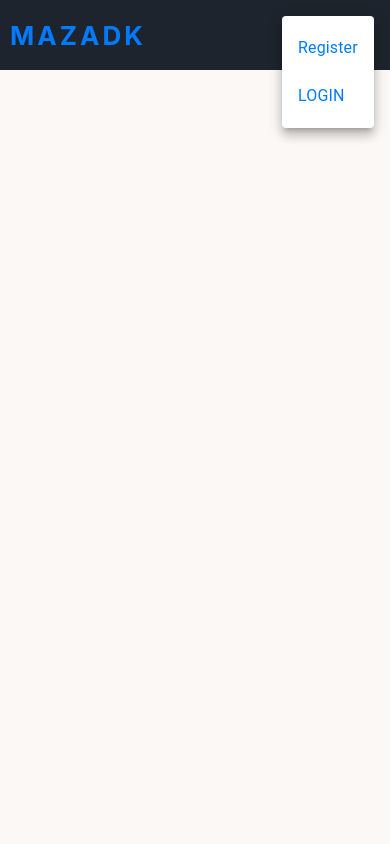
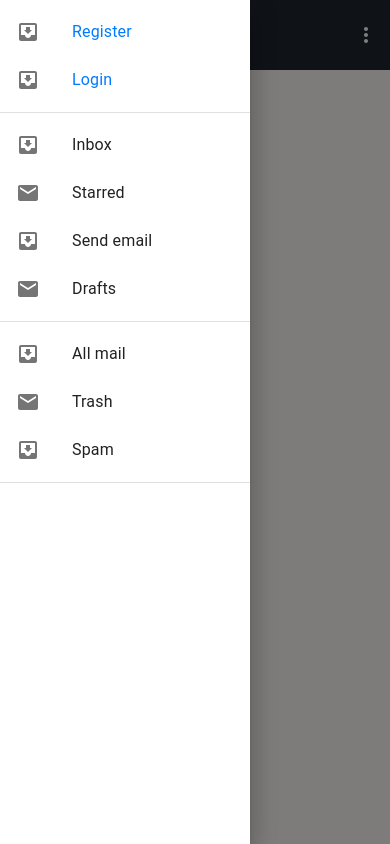
Before and after one commit to sirSayed98/mazadk-front, a Next.js app in the folder mazad/: page / in a window 390 px wide. Both pictures are taken after a click on the button "more". Built offline with nearby package versions, Linux system fonts and the light colour scheme.

Commit message:
modify navbar

```diff
--- a/mazad/components/Navbar/Navbar.js
+++ b/mazad/components/Navbar/Navbar.js
@@ -1,32 +1,16 @@
-import React, { useState } from "react";
+import React from "react";
 import { useDispatch, useSelector } from "react-redux";
 import Link from "next/link";
 
-import { logout } from "../../Redux/actions/userAction";
-
 import style from "./Navbar.module.css";
-import Button from "@material-ui/core/Button";
-import Menu from "@material-ui/core/Menu";
-import MenuItem from "@material-ui/core/MenuItem";
-import MenuIcon from "@material-ui/icons/Menu";
 
 import SideMenu from "../SideMenu/SideMenu";
 const Navbar = () => {
-  const dispatch = useDispatch();
-  const [anchorEl, setAnchorEl] = useState(null);
-
   const userLogin = useSelector((state) => state.userLogin);
   const { userInfo } = userLogin;
+  const dispatch = useDispatch();
 
-  const handleClick = (event) => {
-    setAnchorEl(event.currentTarget);
-  };
-
-  const handleClose = () => {
-    setAnchorEl(null);
-  };
   const handleLogout = () => {
-    handleClose();
     dispatch(logout());
   };
 
@@ -43,7 +27,7 @@ const Navbar = () => {
 
         {!userInfo && (
           <div className={`${style.buttons_box}`}>
-            <button className={`${style.register_button} btn btn_master`}>
+            <button className={`${style.register_button} btn btn_master mr-3`}>
               {" "}
               <Link as={`/Register`} href={`/Register`}>
                 Register
@@ -72,44 +56,7 @@ const Navbar = () => {
         )}
 
         <div className={`${style.burger_menu}`}>
-          <Button
-            aria-controls="simple-menu"
-            aria-haspopup="true"
-            onClick={handleClick}
-            style={{ color: "white" }}
-            className="btn"
-            startIcon={<MenuIcon style={{ color: "white", fontSize: 35 }} />}
-          ></Button>
-          <Menu
-            id="simple-menu"
-            anchorEl={anchorEl}
-            keepMounted
-            open={Boolean(anchorEl)}
-            onClose={handleClose}
-          >
-            {!userInfo && (
-              <div>
-                <MenuItem onClick={handleClose}>
-                  {" "}
-                  <Link as={`/Register`} href={`/Register`}>
-                    Register
-                  </Link>{" "}
-                </MenuItem>
-
-                <MenuItem onClick={handleClose}>
-                  <Link as={`/Login`} href={`/Login`}>
-                    LOGIN
-                  </Link>
-                </MenuItem>
-              </div>
-            )}
-
-            {userInfo && (
-              <div>
-                <MenuItem onClick={handleLogout}>LOGOUT</MenuItem>
-              </div>
-            )}
-          </Menu>
+          <SideMenu />
         </div>
       </div>
     </>
--- a/mazad/components/Navbar/Navbar.module.css
+++ b/mazad/components/Navbar/Navbar.module.css
@@ -20,7 +20,7 @@
 .buttons_box {
   display: flex;
   width: 30%;
-  justify-content: space-around;
+  justify-content: center;
   align-items: center;
 }
 
@@ -47,11 +47,13 @@
 .burger_menu {
   display: none;
   overflow: hidden;
+  align-items: center;
 }
 
 @media only screen and (max-width: 840px) {
   .burger_menu {
-    display: contents;
+    display: flex;
+    align-items: center;
   }
   .buttons_box {
     display: none;
--- a/mazad/components/SideMenu/SideMenu.js
+++ b/mazad/components/SideMenu/SideMenu.js
@@ -1,8 +1,10 @@
 import React from "react";
+
+import { useSelector, useDispatch } from "react-redux";
+
 import clsx from "clsx";
 import { makeStyles } from "@material-ui/core/styles";
 import Drawer from "@material-ui/core/Drawer";
-import Button from "@material-ui/core/Button";
 import List from "@material-ui/core/List";
 import Divider from "@material-ui/core/Divider";
 import ListItem from "@material-ui/core/ListItem";
@@ -12,6 +14,10 @@ import InboxIcon from "@material-ui/icons/MoveToInbox";
 import MailIcon from "@material-ui/icons/Mail";
 import MoreVertIcon from "@material-ui/icons/MoreVert";
 import IconButton from "@material-ui/core/IconButton";
+
+import { logout } from "../../Redux/actions/userAction";
+
+import Link from "next/link";
 
 const useStyles = makeStyles({
   list: {
@@ -48,6 +54,32 @@ export default function TemporaryDrawer() {
       onClick={toggleDrawer(anchor, false)}
       onKeyDown={toggleDrawer(anchor, false)}
     >
+      {!userInfo && (
+        <List>
+          <ListItem button>
+            <ListItemIcon>
+              <InboxIcon />
+            </ListItemIcon>
+            <ListItemText>
+              <Link as={`/Register`} href={`/Register`}>
+                Register
+              </Link>
+            </ListItemText>
+          </ListItem>
+
+          <ListItem button>
+            <ListItemIcon>
+              <InboxIcon />
+            </ListItemIcon>
+            <ListItemText>
+              <Link as={`/Login`} href={`/Login`}>
+                Login
+              </Link>
+            </ListItemText>
+          </ListItem>
+        </List>
+      )}
+      <Divider />
       <List>
         {["Inbox", "Starred", "Send email", "Drafts"].map((text, index) => (
           <ListItem button key={text}>
@@ -69,8 +101,26 @@ export default function TemporaryDrawer() {
           </ListItem>
         ))}
       </List>
+      <Divider />
+      {userInfo && (
+        <List onClick={handleLogout}>
+          <ListItem button>
+            <ListItemIcon>
+              <InboxIcon />
+            </ListItemIcon>
+            <ListItemText>Logout</ListItemText>
+          </ListItem>
+        </List>
+      )}
     </div>
   );
+  const userLogin = useSelector((state) => state.userLogin);
+  const { userInfo } = userLogin;
+  const dispatch = useDispatch();
+
+  const handleLogout = () => {
+    dispatch(logout());
+  };
 
   return (
     <div style={{ float: "right" }}>
@@ -82,7 +132,7 @@ export default function TemporaryDrawer() {
             aria-haspopup="true"
             onClick={toggleDrawer(anchor, true)}
           >
-            <MoreVertIcon />
+            <MoreVertIcon style={{ color: "white" }} />
           </IconButton>
 
           <Drawer
```
